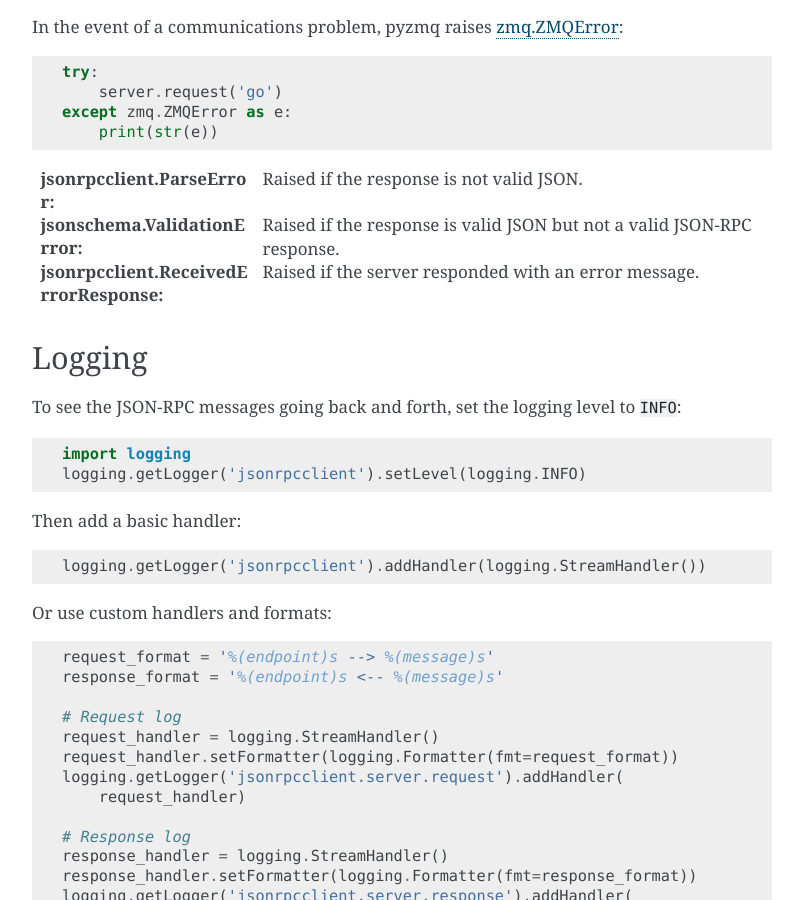
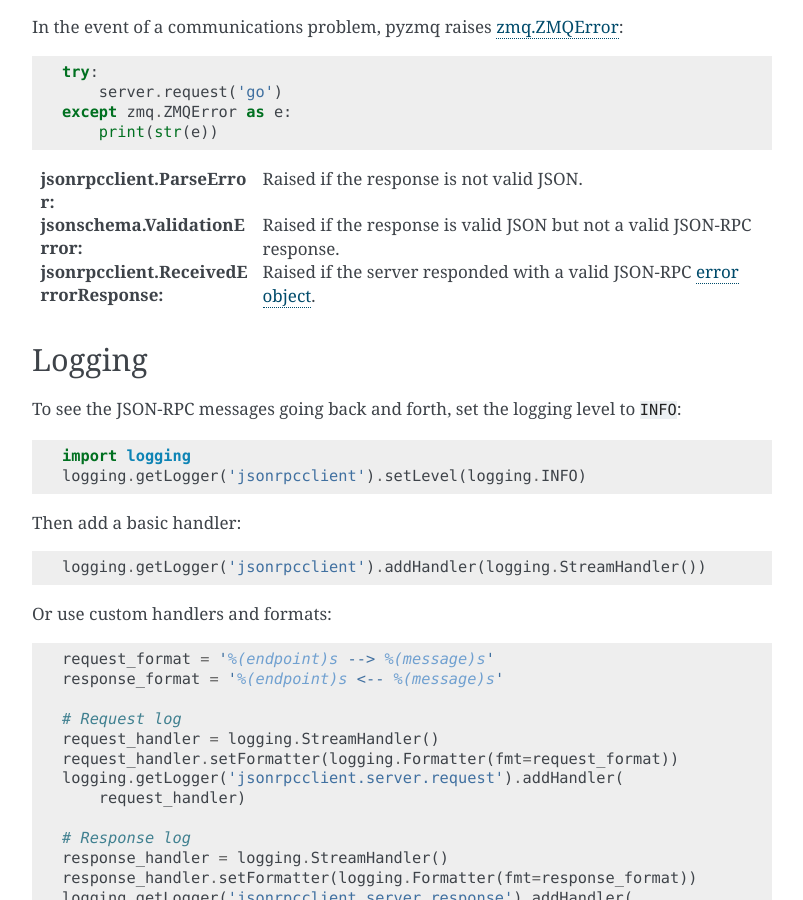
Before and after one commit to explodinglabs/jsonrpcclient, a Sphinx documentation site: the page built from doc/zeromq.rst, in a window 1280 px wide and 900 px high, scrolled down 1844 px. Shown: the whole window, without its empty margins (238-1041 px from the left). Built offline with Sphinx 7.4.7, drawn with Linux system fonts in a browser that asks for light colours.

Commit message:
Adjust exceptions section of docs

```diff
--- a/doc/_includes/exceptions.rst
+++ b/doc/_includes/exceptions.rst
@@ -3,4 +3,5 @@
 :jsonschema.ValidationError:
     Raised if the response is valid JSON but not a valid JSON-RPC response.
 :jsonrpcclient.ReceivedErrorResponse:
-    Raised if the server responded with an error message.
+    Raised if the server responded with a valid JSON-RPC `error object
+    <http://www.jsonrpc.org/specification#error_object>`_.
```
